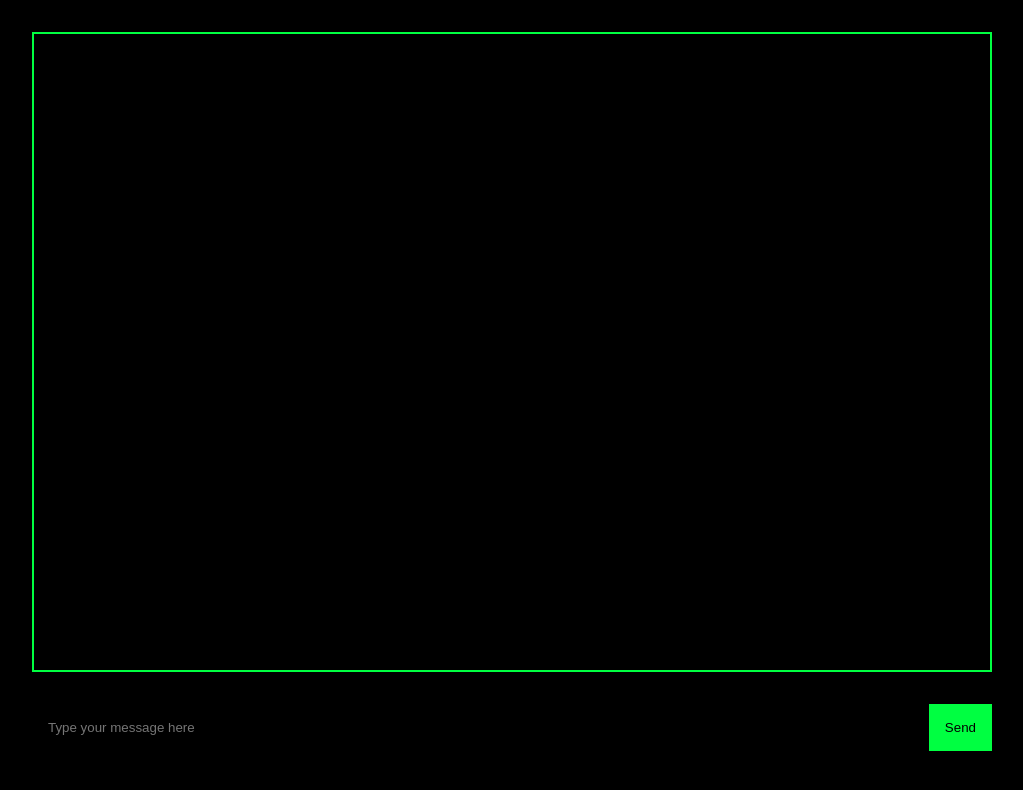
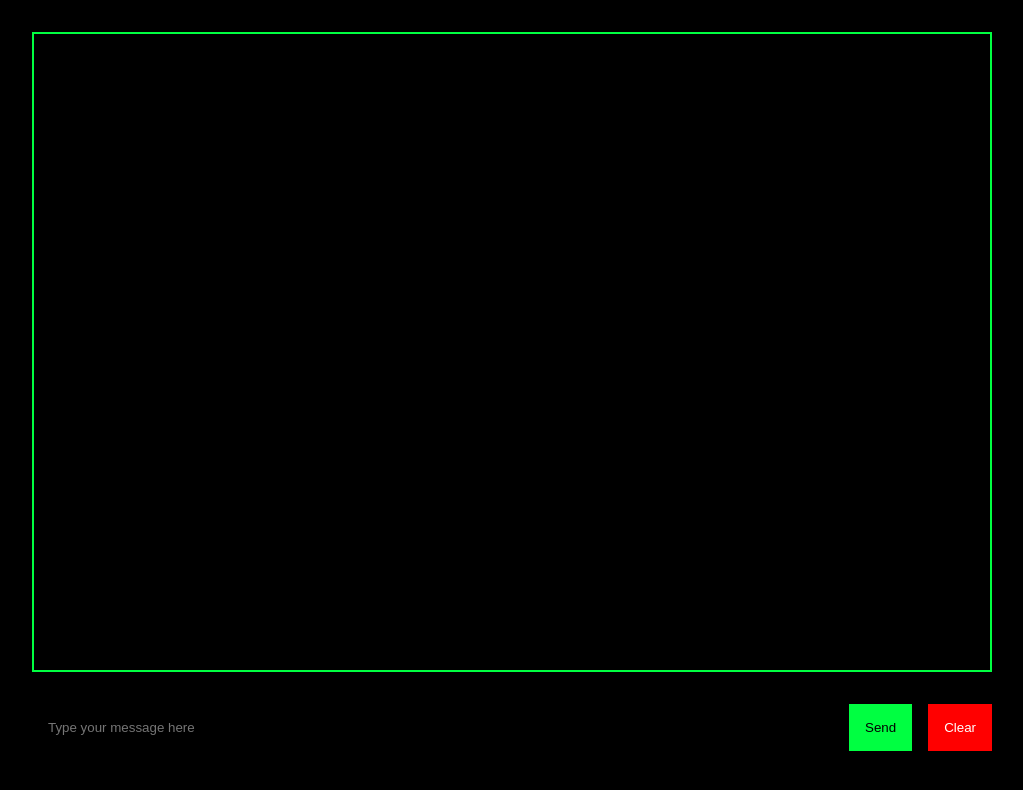
Before and after one commit to cediegreyhat/Ced-AI, a website: page index.html in a window 1280 px wide. Shown: the whole page, without its empty margins (128-1151 px from the left). Drawn offline with nearby package versions, Linux system fonts and the light colour scheme.

Commit message:
Update index.html

```diff
--- a/index.html
+++ b/index.html
@@ -88,6 +88,15 @@
         margin-left: 1rem;
       }
 
+      #clear-button {
+        background-color: #ff0000;
+        color: #ffffff;
+        border: none;
+        padding: 1rem;
+        cursor: pointer;
+        margin-left: 1rem;
+      }
+
       /* Media queries */
       @media only screen and (max-width: 768px) {
         #console {
@@ -129,6 +138,7 @@
   <form id="input-form">
     <input type="text" id="input-field" placeholder="Type your message here" />
     <button type="submit" id="submit-button">Send</button>
+    <button type="button" id="clear-button">Clear</button>
   </form>
   <script src="https://cdn.jsdelivr.net/npm/axios/dist/axios.min.js"></script>
   <script src="https://cdnjs.cloudflare.com/ajax/libs/socket.io/4.1.3/socket.io.min.js"></script>
@@ -136,6 +146,7 @@
     const form = document.querySelector('#input-form');
     const input = document.querySelector('#input-field');
     const consoleDiv = document.querySelector('#console');
+    const clearButton = document.querySelector('#clear-button');
 
     const appendMessage = (message, isBot = false) => {
       const div = document.createElement('div');
@@ -146,6 +157,10 @@ const appendMessage = (message, isBot = false) => {
       div.innerHTML = isBot ? `Riku: ${messageWithLinks}` : `$ You: ${messageWithLinks}`;
       consoleDiv.appendChild(div);
       consoleDiv.scrollTop = consoleDiv.scrollHeight;
+    };
+
+    const clearConsole = () => {
+      consoleDiv.innerHTML = '';
     };
 
     form.addEventListener('submit', async (event) => {
@@ -174,6 +189,8 @@ form.addEventListener('submit', async (event) => {
         appendMessage(`Error: ${error.message}`, true);
       }
     });
+
+    clearButton.addEventListener('click', clearConsole);
   </script>
 </body>
 </html>
```
Lines whose indentation alone changed are shown as unchanged.
